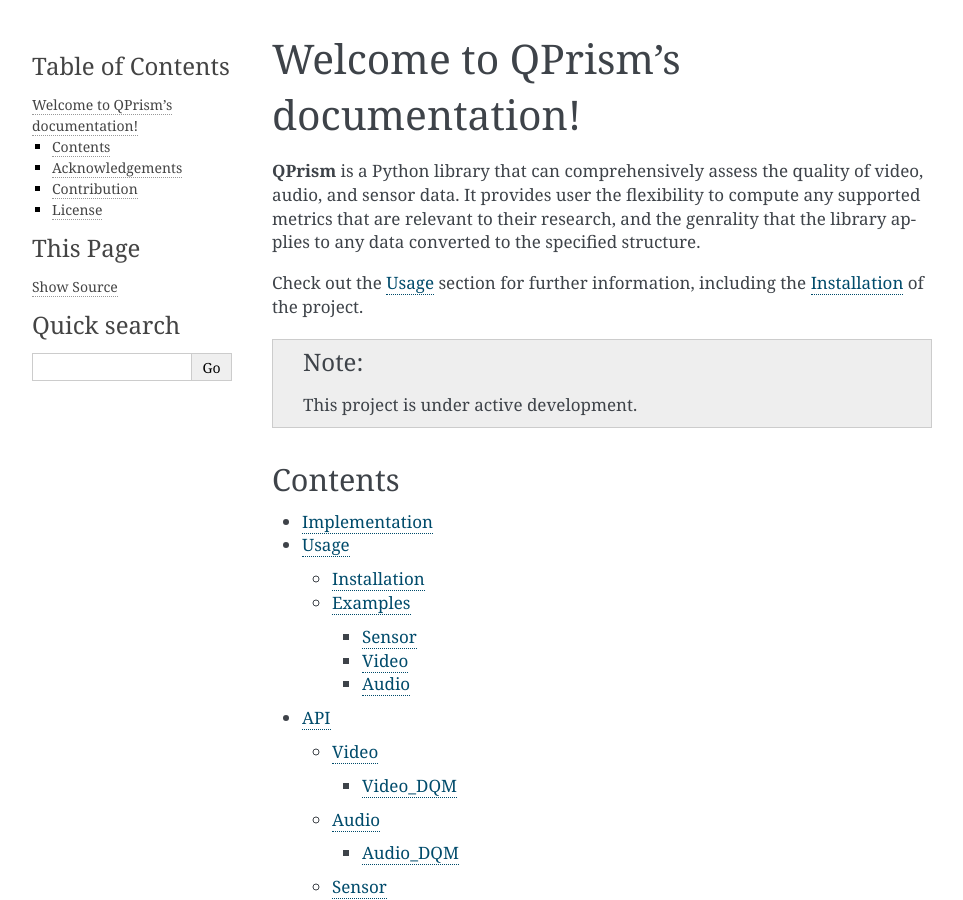
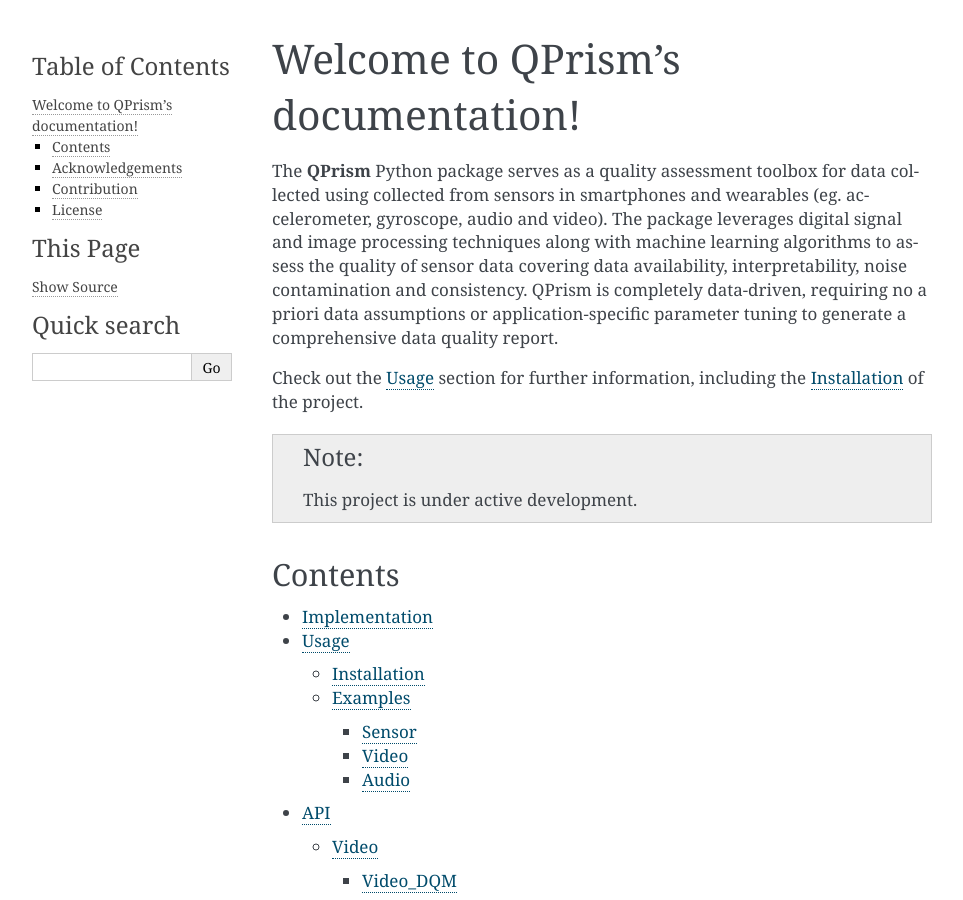
Before and after one commit to aid4mh/QPrism, a Sphinx documentation site: the page built from docs/index.rst, in a window 1280 px wide and 900 px high. Shown: the whole window, without its empty margins (148-1111 px from the left). Built offline with Sphinx 7.4.7, drawn with Linux system fonts in a browser that asks for light colours.

Commit message:
update documentation

```diff
--- a/docs/index.rst
+++ b/docs/index.rst
@@ -1,9 +1,12 @@
 Welcome to QPrism's documentation!
 ===================================
 
-**QPrism** is a Python library that can comprehensively assess the quality of video, audio, and sensor data.
-It provides user the flexibility to compute any supported metrics that are relevant to their research,
-and the genrality that the library applies to any data converted to the specified structure.
+The **QPrism** Python package serves as a quality assessment toolbox for data collected using collected from sensors in
+smartphones and wearables (eg. accelerometer, gyroscope, audio and video). The package leverages digital signal and image processing techniques
+along with machine learning algorithms to assess the quality of sensor data covering
+data availability, interpretability, noise contamination and consistency.
+QPrism is completely data-driven, requiring no a priori data assumptions or application-specific parameter tuning
+to generate a comprehensive data quality report.
 
 Check out the :doc:`usage` section for further information, including
 the :ref:`install` of the project.
```
Also changed, not shown: README.md (+2 -6 lines).
